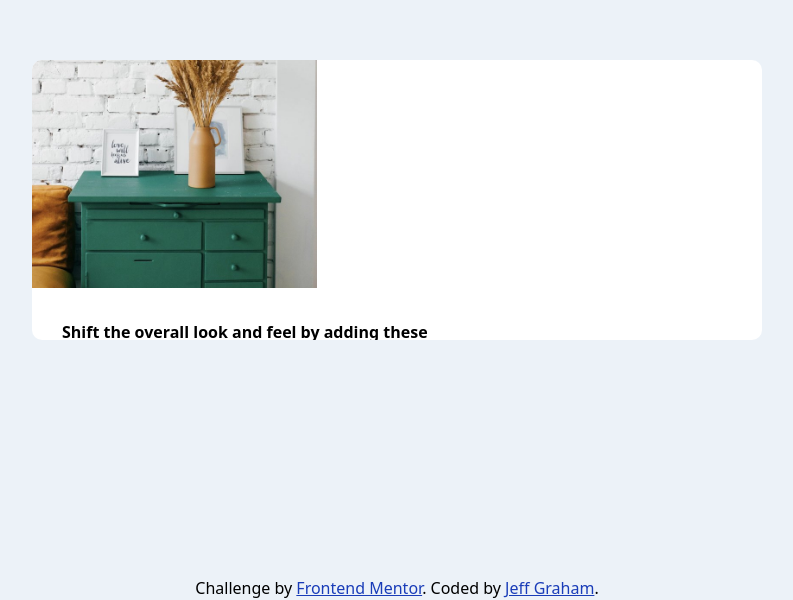
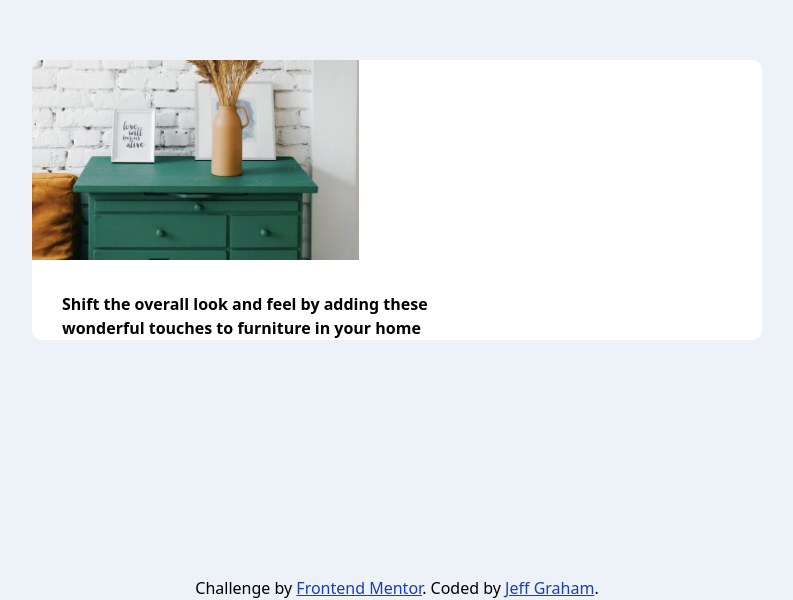
Before and after one commit to jeffgrahamcodes/article-preview-component, a website: page src/index.html in a window 1280 px wide. Shown: the part 200-800 px from the top of the page, without its empty margins (243-1036 px from the left). Drawn offline with Linux system fonts and the light colour scheme.

Commit message:
style mobile image

```diff
--- a/src/index.html
+++ b/src/index.html
@@ -25,9 +25,9 @@
       <article
         class="flex flex-col md:flex-col w-[327px] md:w-[730px] md:h-[280px]"
       >
-        <figure>
+        <figure class="w-[327px] h-[200px]">
           <img
-            class="w-full h-[200px] md:w-[285px] md:h-full md:object-left"
+            class="w-full h-full object-cover"
             src="./images/drawers.jpg"
             alt=""
           />
```
Also changed, not shown: src/output.css.
